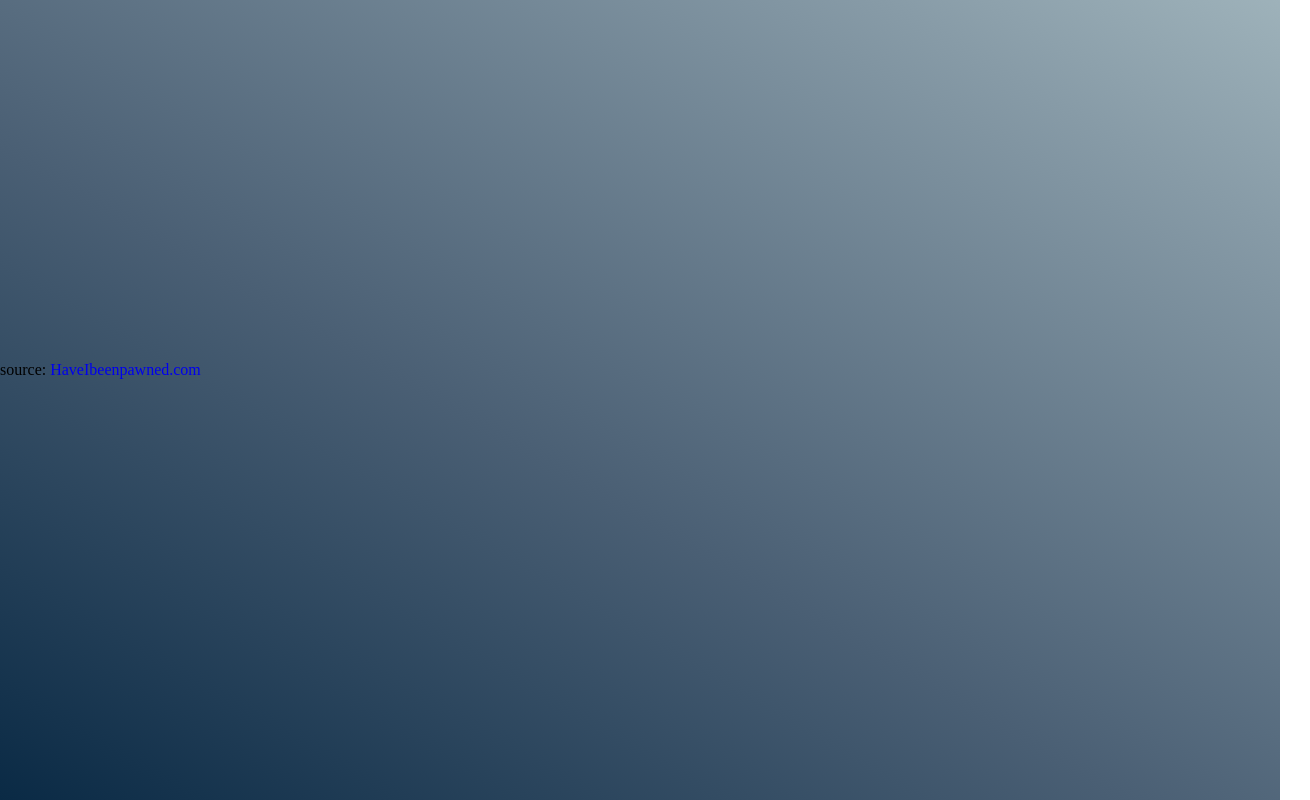
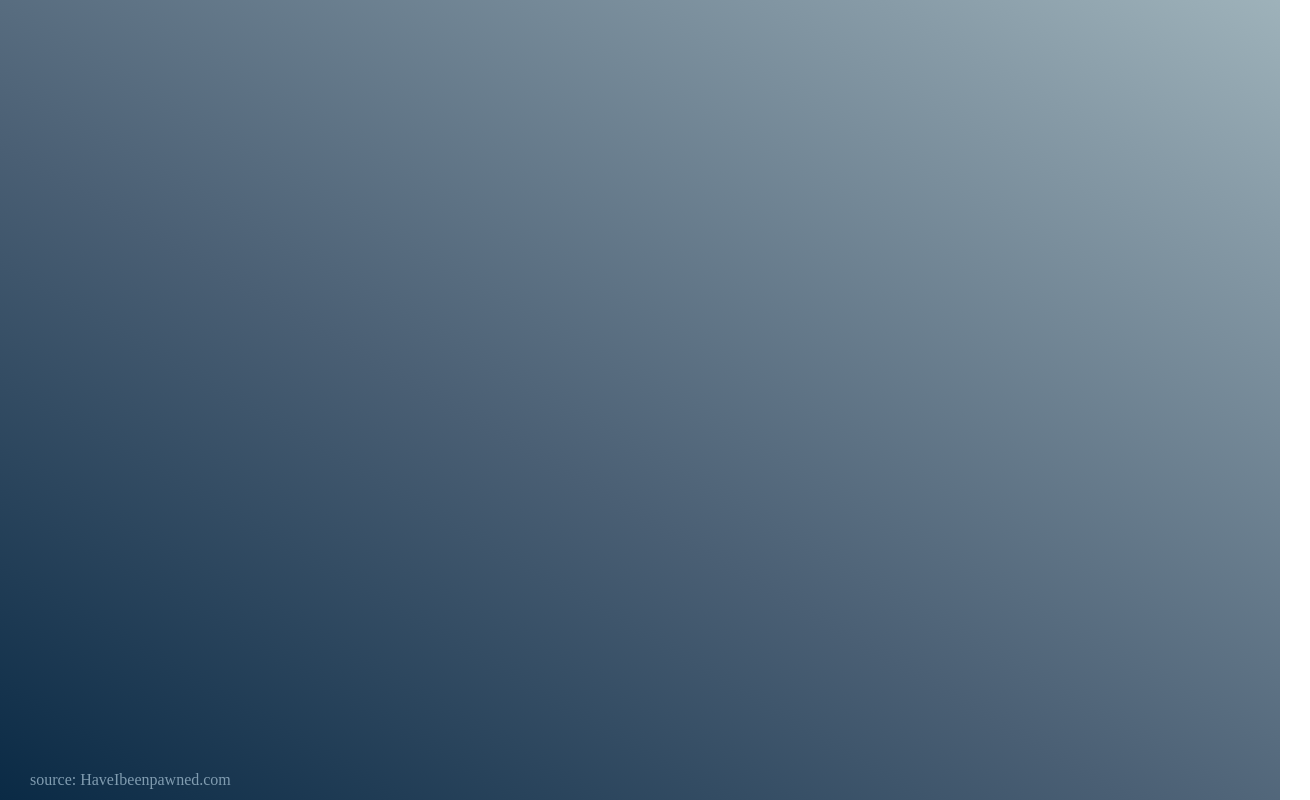
Before and after one commit to gdesalazar67/Breach, a website built with webpack: page index.html in a window 1280 px wide. Shown: the part 421-1221 px from the top of the page, 1310 px wide, since content can reach past the window. Built offline with nearby package versions, Linux system fonts and the light colour scheme.

Commit message:
Corrected footer placement

```diff
--- a/index.html
+++ b/index.html
@@ -25,11 +25,11 @@
            <div class="link-container"> links to profiles</div>
 
         </header>
-            <div class="canvas" id="svg"></div>
-        </main>
-     <footer>
-         source: <a href="https://haveibeenpwned.com/API/v3"> HaveIbeenpawned.com  </a>
-     </footer>
+            <div class="canvas" id="svg"> </div>
+            <footer>
+                source: <a href="https://haveibeenpwned.com/API/v3"> HaveIbeenpawned.com  </a>
+            </footer>
+        </mai
 </body>
     <script src="dist/bundle.js"></script>
     <!-- <script src="src/index.js"></script> -->
--- a/stylesheets/index.css
+++ b/stylesheets/index.css
@@ -20,6 +20,7 @@ time, mark, audio, video {
 }
 a{
     text-decoration: none;
+     color: #809cb0;
 }
 
 html{
@@ -130,12 +131,21 @@ body{
     display: flex;
     justify-content: center;
     align-items: center;
-    /* background-color: lightcoral; */
     overflow: auto;
 }
+
 footer{
     position: absolute;
     display: block;
     bottom: 0%;
-    /* background-color: teal; */
+    align-content: left;
+    width: 100%;
+    margin-left: 30px;
+    margin-bottom: 11px;
+    color: #809cb0;
 }
+
+main{
+    position: relative;
+
+}
```
